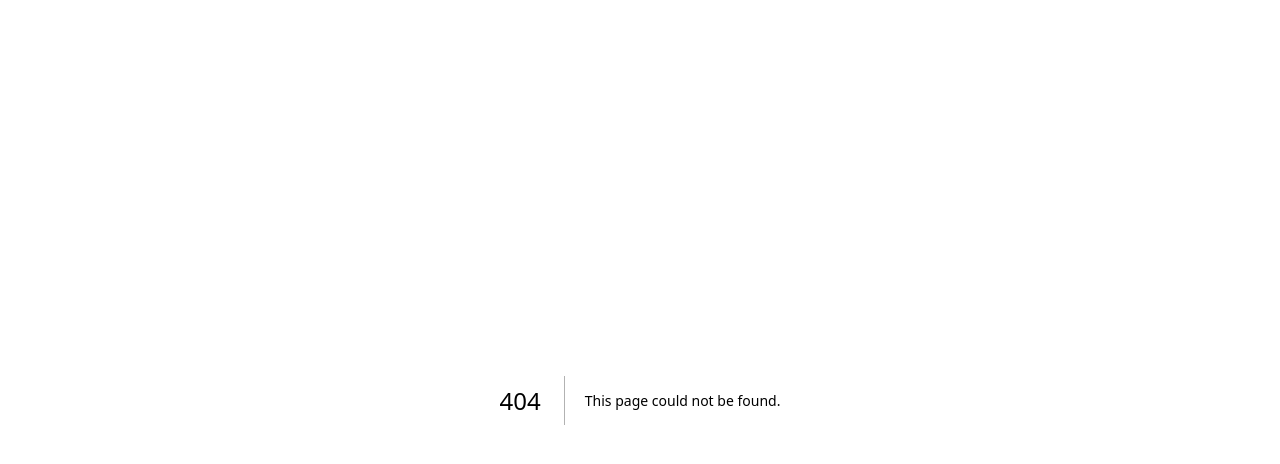
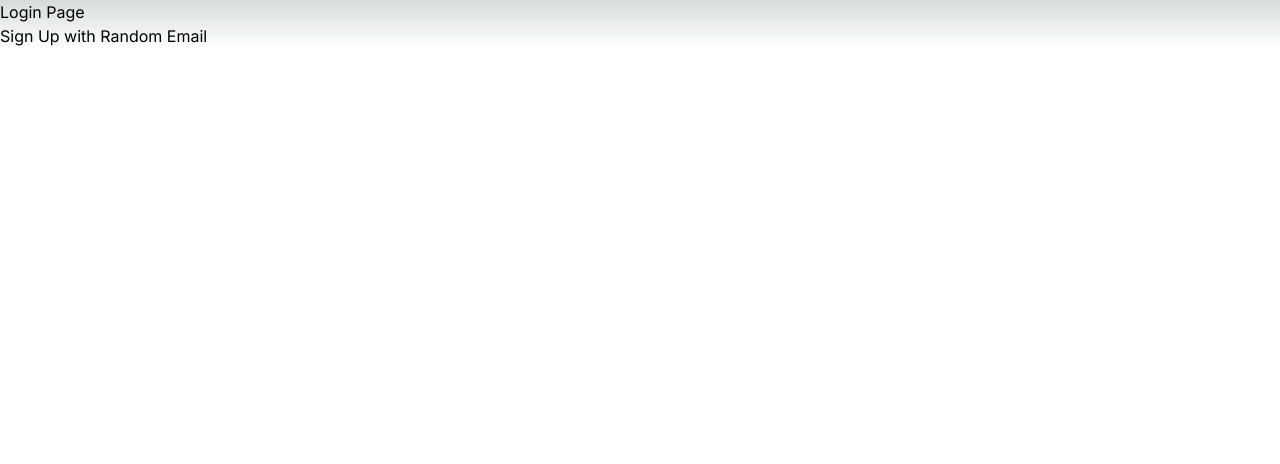
Before and after one commit to tylerclancy/shop, a Next.js app: page /user in a window 1280 px wide. Before the commit this address had no page. Shown: the top 464 px of the page. Built offline with nearby package versions, Linux system fonts and the light colour scheme; no server answers.

Commit message:
Add basic authentication using test credentials

```diff
--- /dev/null
+++ b/app/user/LoginForm.tsx
@@ -0,0 +1,37 @@
+'use client';
+
+import { useState } from 'react';
+import { supabase } from '../../utils/supabaseClient';
+
+export default function LoginForm() {
+  const [loading, setLoading] = useState(false);
+
+  const handleSignUp = async () => {
+    setLoading(true);
+
+    const randomEmail = `${Math.random()
+      .toString(36)
+      .substring(7)}@example.com`;
+
+    const password = 'password';
+
+    const { data, error } = await supabase.auth.signUp({
+      email: randomEmail,
+      password,
+    });
+
+    if (error) {
+      console.error(error);
+    } else {
+      console.log(`User created and loggged in: ${data}`);
+    }
+
+    setLoading(false);
+  };
+
+  return (
+    <button onClick={handleSignUp} disabled={loading}>
+      {loading ? 'Loading...' : 'Sign Up with Random Email'}
+    </button>
+  );
+}
--- /dev/null
+++ b/app/user/page.tsx
@@ -0,0 +1,11 @@
+import React from 'react';
+import LoginForm from './LoginForm';
+
+export default function LoginPage() {
+  return (
+    <div>
+      <h1>Login Page</h1>
+      <LoginForm />
+    </div>
+  );
+}
```
